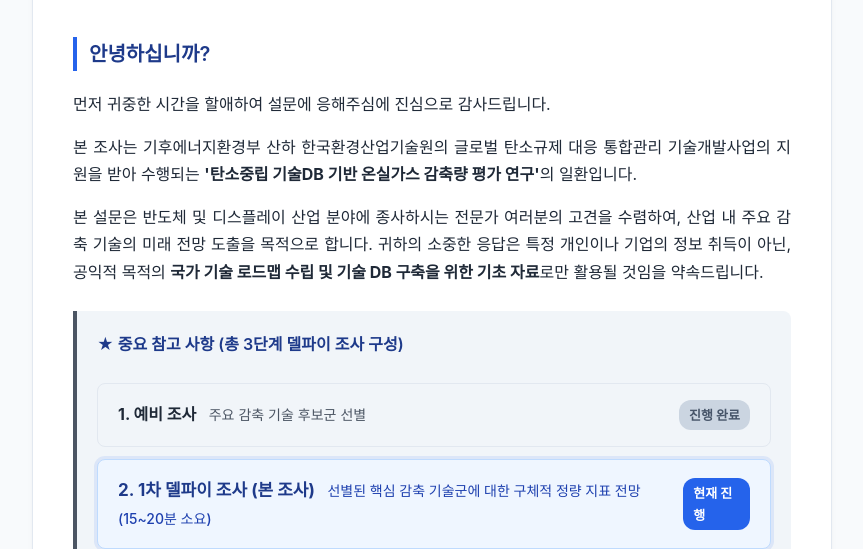
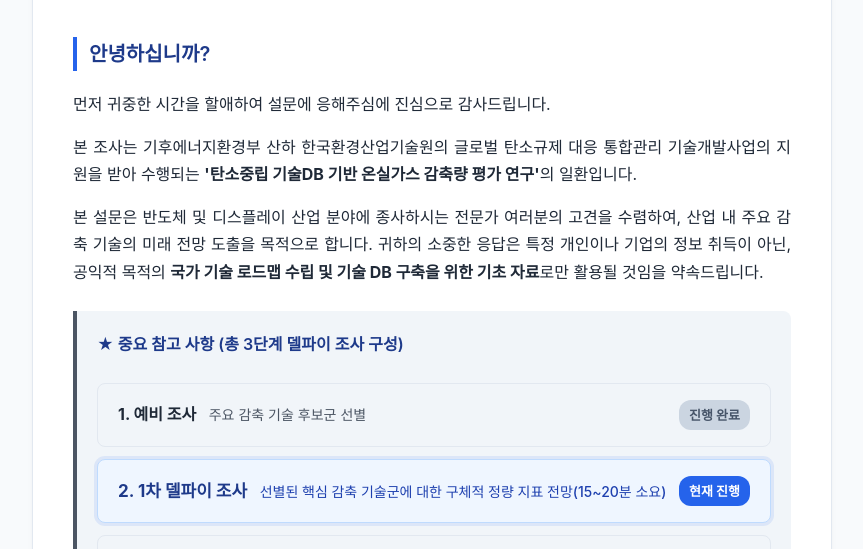
Before and after one commit to zunyong01/survey_1_delphi, a plain HTML site: page index.html in a window 1280 px wide. Shown: the part 221-770 px from the top of the page, without its empty margins (208-1071 px from the left). Drawn offline with Linux system fonts and the light colour scheme; a web font is replaced by a local one.

Commit message:
Update index.html
real

```diff
--- a/index.html
+++ b/index.html
@@ -70,7 +70,7 @@
 
                 <div class="delphi-card active">
                     <div>
-                        <strong style="font-size: 17px; color: var(--primary-color);">2. 1차 델파이 조사 (본 조사)</strong>
+                        <strong style="font-size: 17px; color: var(--primary-color);">2. 1차 델파이 조사</strong>
                         <span style="color: #1e40af; font-size: 14px; margin-left: 8px; font-weight: 500;">선별된 핵심 감축 기술군에 대한 구체적 정량 지표 전망(15~20분 소요)</span>
                     </div>
                     <span class="delphi-badge">현재 진행</span>
```
